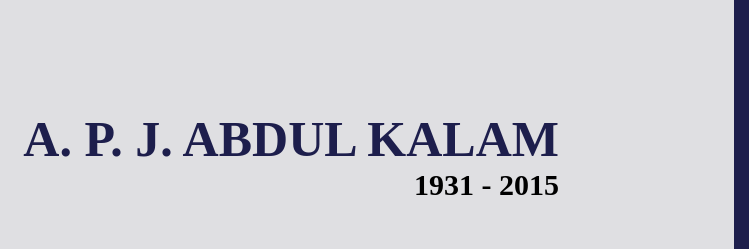
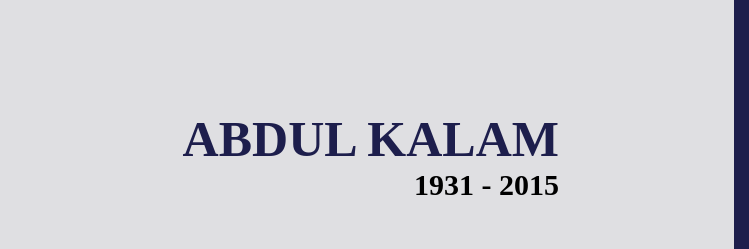
Before and after one commit to mohamedrashid89/Abdul, a plain HTML site: page index.html in a window 1280 px wide. Shown: the part 253-502 px from the top of the page, 531-1280 px from the left. Drawn offline with Linux system fonts and the light colour scheme.

Commit message:
remove title

```diff
--- a/index.html
+++ b/index.html
@@ -17,7 +17,7 @@
                     <img src="A._P._J._Abdul_Kalam.jpg" alt="tribute">
                 </div>
                 <div>
-                    <h1>A. P. J. Abdul Kalam</h1>
+                    <h1>Abdul Kalam</h1>
                     <h4>1931 - 2015</h4>
                 </div>
             </section>
```
